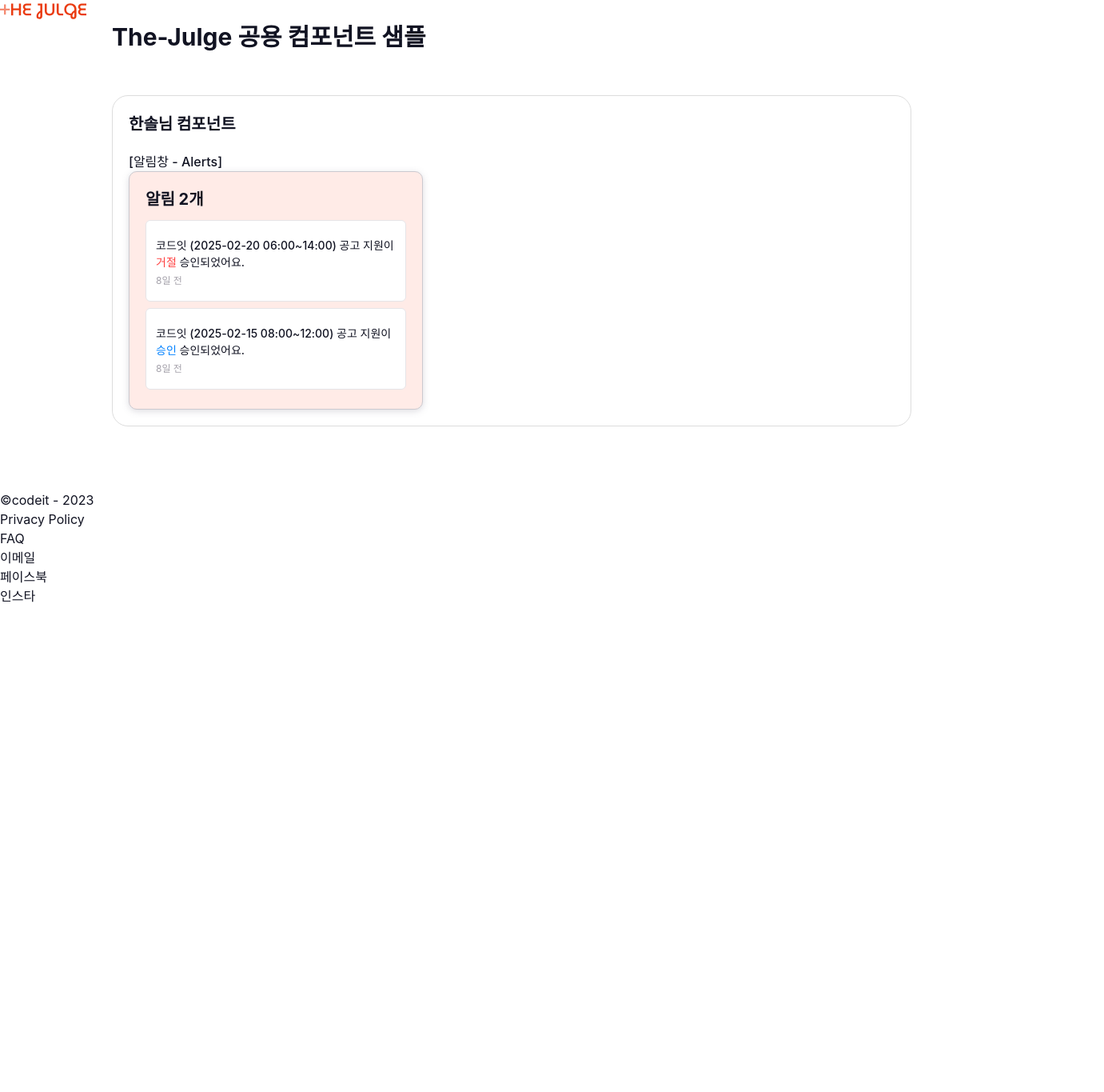
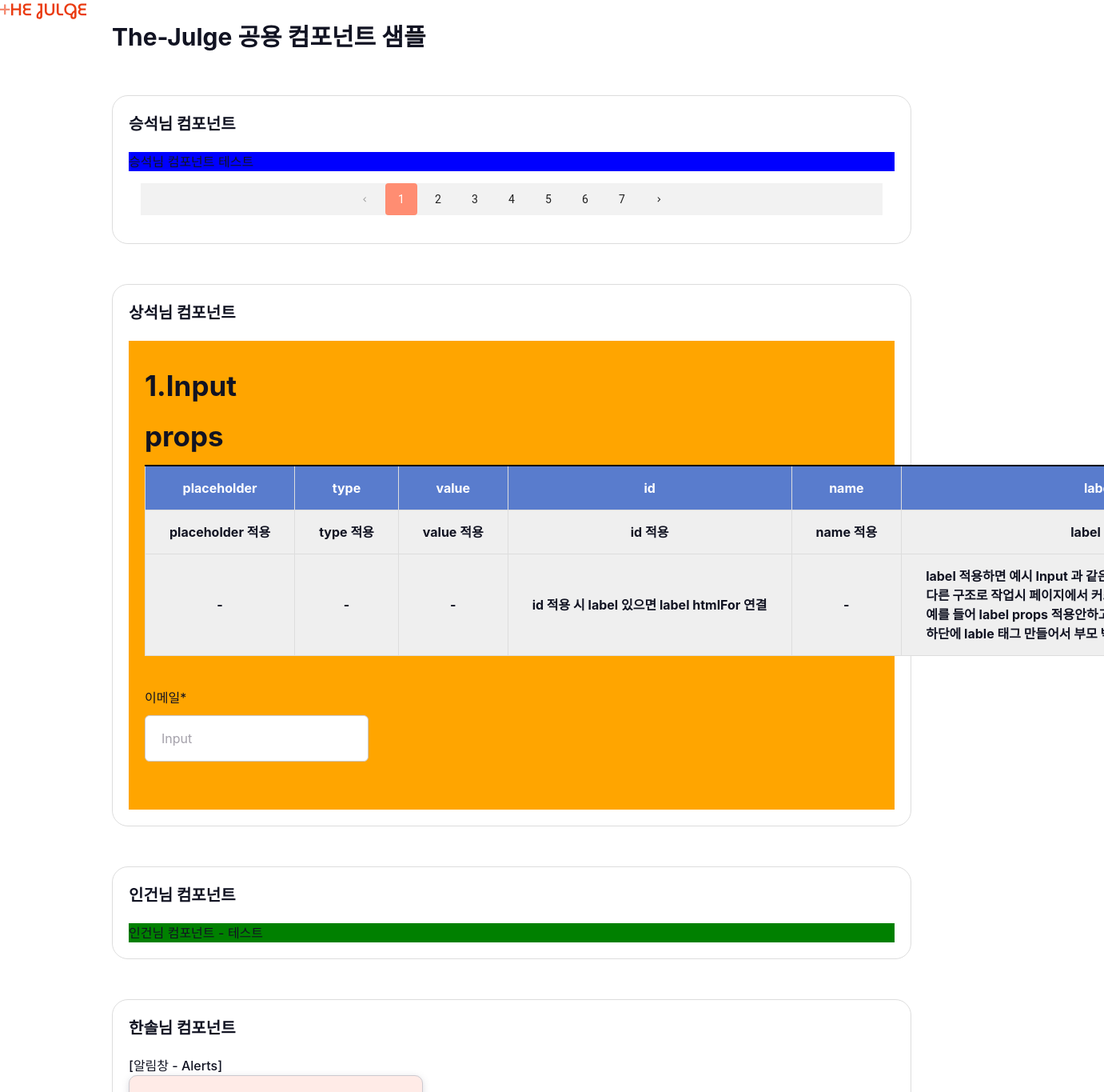
Before and after one commit to codeit-sprint12-part3/the-julge, a Next.js app: page /sample in a window 1280 px wide. Shown: the top 1365 px of the page at 80% size, 1381 px wide, since content can reach past the window. Before the commit the page ends 800 px from the top, so only its background shows below. Built offline with nearby package versions, Linux system fonts and the light colour scheme; a web font is replaced by a local one.

Commit message:
Feat: add Alerts Modal2

```diff
--- a/src/pages/sample/index.tsx
+++ b/src/pages/sample/index.tsx
@@ -8,7 +8,18 @@ export default function Page() {
   return (
     <div className={styles["sample-wrapper"]}>
       <h2>The-Julge 공용 컴포넌트 샘플</h2>
-
+      <section>
+        <h3>승석님 컴포넌트</h3>
+        <Seung />
+      </section>
+      <section>
+        <h3>상석님 컴포넌트</h3>
+        <Sang />
+      </section>
+      <section>
+        <h3>인건님 컴포넌트</h3>
+        <Geon />
+      </section>
       <section>
         <h3>한솔님 컴포넌트</h3>
         <Sol />
```
